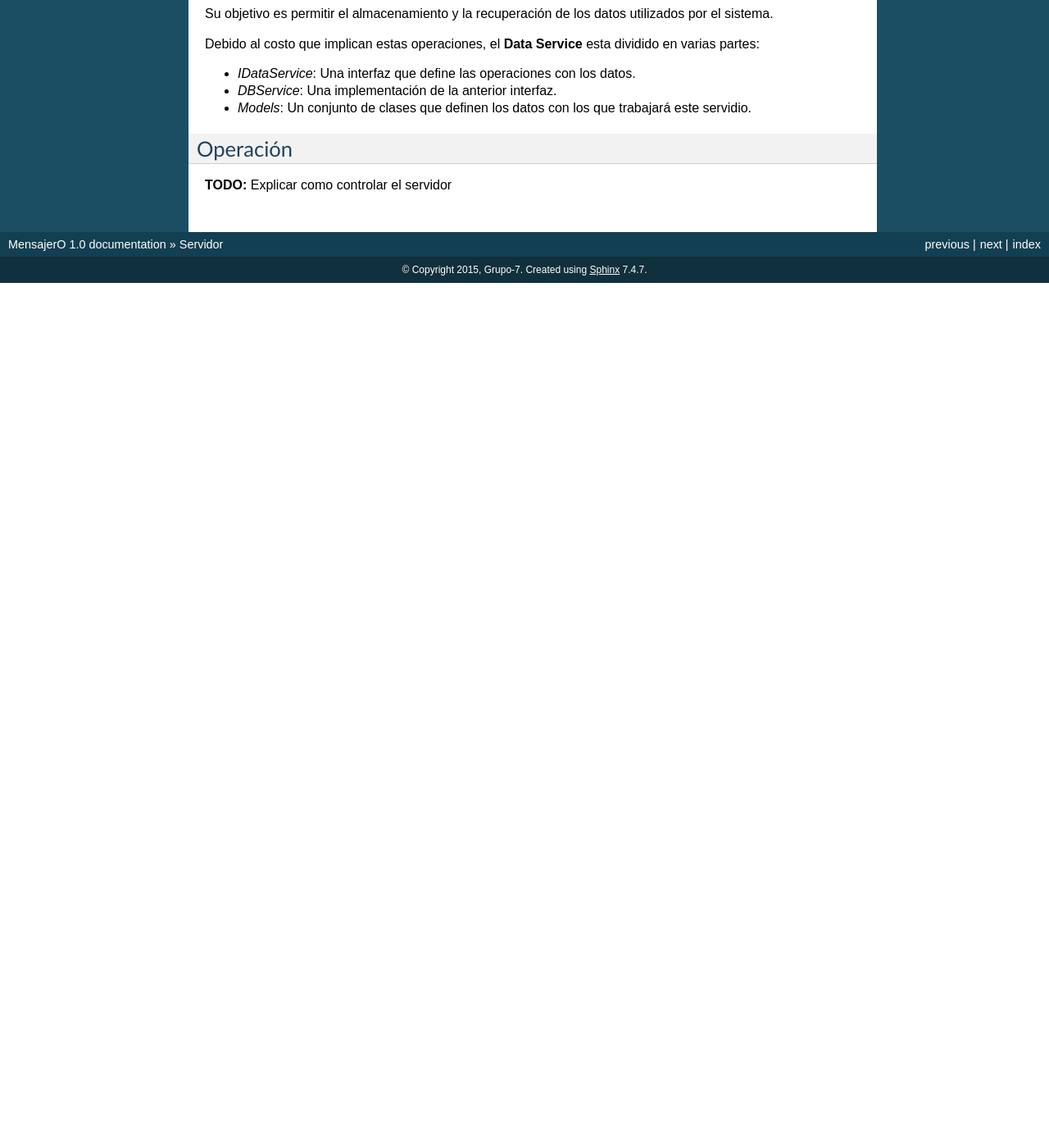
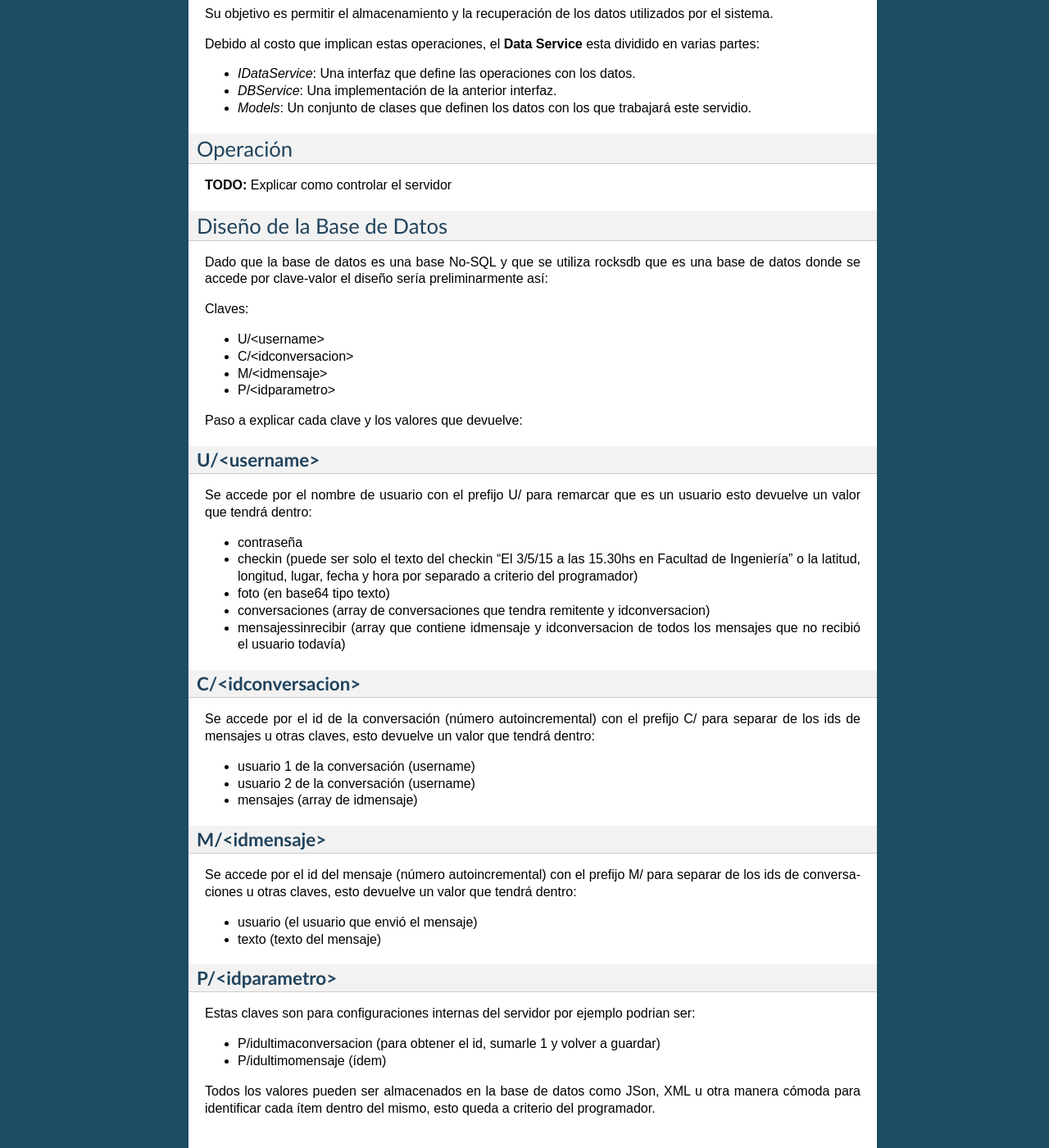
Before and after one commit to mellerster/7552Grupo7, a Sphinx documentation site: the page built from documentacion/source/Servidor.rst, in a window 1280 px wide and 1400 px high, scrolled down 1595 px. Shown: the whole window at 82% size. Built offline with Sphinx 7.4.7, drawn with Linux system fonts in a browser that asks for light colours; before the commit the page ends 1940 px from its top, so only the background shows below that; some of the changed text lies outside the part shown.

Commit message:
Se agrego el disenio de la base de datos a la documentacion del servidor

```diff
--- a/documentacion/source/Servidor.rst
+++ b/documentacion/source/Servidor.rst
@@ -82,3 +82,68 @@ Operación
 *********
 
 **TODO:** Explicar como controlar el servidor
+
+**************************
+Diseño de la Base de Datos
+**************************
+
+Dado que la base de datos es una base No-SQL y que se utiliza rocksdb que es una base de datos donde se accede por clave-valor el diseño sería preliminarmente así:
+
+Claves:
+
+* U/\<username\>
+
+* C/\<idconversacion\>
+
+* M/\<idmensaje\>
+
+* P/\<idparametro\>
+
+Paso a explicar cada clave y los valores que devuelve:
+
+**U/\<username\>**
+==================
+
+Se accede por el nombre de usuario con el prefijo U/ para remarcar que es un usuario esto devuelve un valor que tendrá dentro:
+
+* contraseña
+
+* checkin (puede ser solo el texto del checkin "El 3/5/15 a las 15.30hs en Facultad de Ingeniería" o la latitud, longitud, lugar, fecha y hora por separado a criterio del programador)
+
+* foto (en base64 tipo texto)
+
+* conversaciones (array de conversaciones que tendra remitente y idconversacion)
+
+* mensajessinrecibir (array que contiene idmensaje y idconversacion de todos los mensajes que no recibió el usuario todavía)
+
+
+**C/\<idconversacion\>**
+========================
+
+Se accede por el id de la conversación (número autoincremental) con el prefijo C/ para separar de los ids de mensajes u otras claves, esto devuelve un valor que tendrá dentro:
+
+* usuario 1 de la conversación (username)
+
+* usuario 2 de la conversación (username)
+
+* mensajes (array de idmensaje)
+
+**M/\<idmensaje\>**
+===================
+
+Se accede por el id del mensaje (número autoincremental) con el prefijo M/ para separar de los ids de conversaciones u otras claves, esto devuelve un valor que tendrá dentro:
+
+* usuario (el usuario que envió el mensaje)
+
+* texto (texto del mensaje)
+
+**P/\<idparametro\>**
+=====================
+
+Estas claves son para configuraciones internas del servidor por ejemplo podrian ser:
+
+* P/idultimaconversacion (para obtener el id, sumarle 1 y volver a guardar)
+
+* P/idultimomensaje (ídem)
+
+Todos los valores pueden ser almacenados en la base de datos como JSon, XML u otra manera cómoda para identificar cada ítem dentro del mismo, esto queda a criterio del programador.
```
